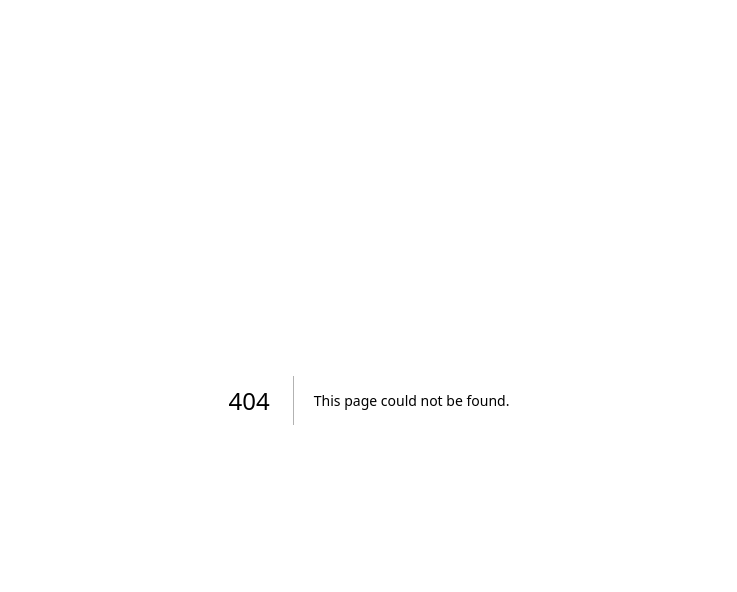
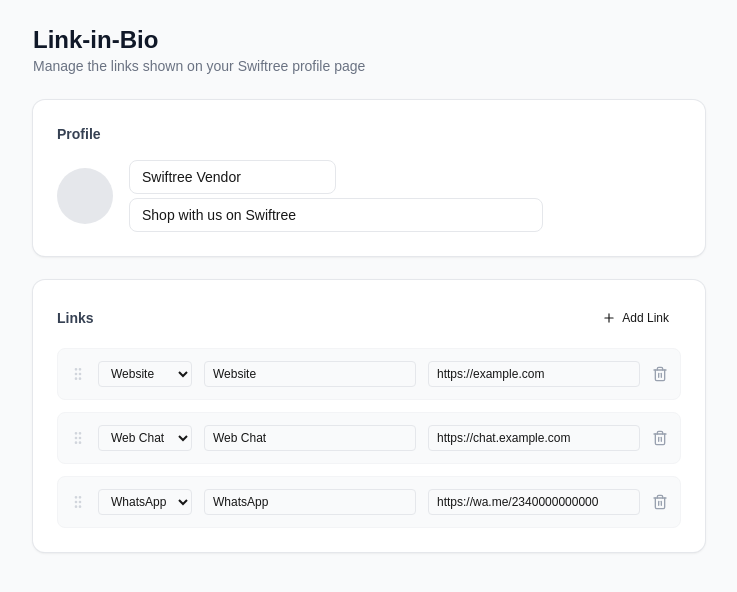
Before and after one commit to Sellfast-app/linkinbio, a Next.js app: page /dashboard in a window 1280 px wide. Before the commit this address had no page. Shown: the top 592 px of the page, without its empty margins (271-1008 px from the left). Built offline with nearby package versions, Linux system fonts and the light colour scheme.

Commit message:
feat(linkinbio): initial Link-in-Bio hub — landing page + link dashboard

```diff
--- a/package.json
+++ b/package.json
@@ -8,6 +8,7 @@
     "start": "next start"
   },
   "dependencies": {
+    "lucide-react": "^1.48.0",
     "next": "16.3.7",
     "react": "19.2.8",
     "react-dom": "19.2.8"
--- /dev/null
+++ b/src/app/[vendor]/page.tsx
@@ -0,0 +1,41 @@
+import { Profile, DEFAULT_PROFILE } from '@/lib/types';
+import { LinkBlock } from '@/components/LinkBlock';
+
+interface LandingPageProps {
+  params: { vendor: string };
+}
+
+export default function LandingPage({ params }: LandingPageProps) {
+  const profile: Profile = DEFAULT_PROFILE;
+
+  return (
+    <main className="flex min-h-screen items-center justify-center bg-black px-4 py-12">
+      <div className="w-full max-w-md space-y-6">
+        {/* Profile Card */}
+        <div className="flex flex-col items-center space-y-3 pb-8">
+          <div className="h-20 w-20 rounded-full bg-gray-800 ring-2 ring-gray-700" />
+          <h1 className="text-xl font-bold text-white">{profile.vendorName}</h1>
+          <p className="text-sm text-gray-400">{profile.bio}</p>
+          <div className="flex items-center gap-3 pt-2">
+            <span className="text-xs text-gray-500">{profile.handle}</span>
+          </div>
+        </div>
+
+        {/* Link Blocks */}
+        <div className="space-y-3">
+          {profile.links
+            .filter((link) => link.isActive)
+            .sort((a, b) => a.order - b.order)
+            .map((link, index) => (
+              <LinkBlock key={link.id} link={link} index={index} />
+            ))}
+        </div>
+
+        {/* Footer */}
+        <p className="pt-8 text-center text-xs text-gray-600">
+          Powered by Swiftree
+        </p>
+      </div>
+    </main>
+  );
+}
--- /dev/null
+++ b/src/app/dashboard/page.tsx
@@ -0,0 +1,134 @@
+'use client';
+
+import { useState } from 'react';
+import { Plus, Trash2, GripVertical, Globe, MessageCircle, MessageSquare, ShoppingBag } from 'lucide-react';
+import { Profile, LinkItem, DEFAULT_PROFILE } from '@/lib/types';
+
+const ICON_OPTIONS = [
+  { value: 'globe', label: 'Website', icon: Globe },
+  { value: 'message-circle', label: 'Web Chat', icon: MessageCircle },
+  { value: 'message-square', label: 'WhatsApp', icon: MessageSquare },
+  { value: 'shopping_bag', label: 'Shop', icon: ShoppingBag },
+];
+
+export default function LinkDashboard() {
+  const [profile, setProfile] = useState<Profile>(DEFAULT_PROFILE);
+
+  const updateLink = (id: string, field: keyof LinkItem, value: string | boolean | number) => {
+    setProfile((prev) => ({
+      ...prev,
+      links: prev.links.map((link) => (link.id === id ? { ...link, [field]: value } : link)),
+    }));
+  };
+
+  const addLink = () => {
+    const newLink: LinkItem = {
+      id: Date.now().toString(),
+      platform: 'New Link',
+      url: '',
+      icon: 'globe',
+      order: profile.links.length,
+      isActive: true,
+    };
+    setProfile((prev) => ({ ...prev, links: [...prev.links, newLink] }));
+  };
+
+  const removeLink = (id: string) => {
+    setProfile((prev) => ({
+      ...prev,
+      links: prev.links.filter((link) => link.id !== id),
+    }));
+  };
+
+  return (
+    <main className="min-h-screen bg-gray-50 p-6">
+      <div className="mx-auto max-w-2xl space-y-6">
+        <div>
+          <h1 className="text-2xl font-bold text-gray-900">Link-in-Bio</h1>
+          <p className="text-sm text-gray-500">Manage the links shown on your Swiftree profile page</p>
+        </div>
+
+        {/* Profile Preview */}
+        <div className="rounded-xl bg-white p-6 shadow-sm ring-1 ring-gray-200">
+          <h2 className="mb-4 text-sm font-semibold text-gray-700">Profile</h2>
+          <div className="flex items-center gap-4">
+            <div className="h-14 w-14 rounded-full bg-gray-200" />
+            <div className="space-y-1">
+              <input
+                type="text"
+                value={profile.vendorName}
+                onChange={(e) => setProfile((prev) => ({ ...prev, vendorName: e.target.value }))}
+                className="rounded-lg border border-gray-200 px-3 py-1.5 text-sm focus:border-primary focus:ring-1 focus:ring-primary"
+              />
+              <input
+                type="text"
+                value={profile.bio}
+                onChange={(e) => setProfile((prev) => ({ ...prev, bio: e.target.value }))}
+                className="w-full rounded-lg border border-gray-200 px-3 py-1.5 text-sm focus:border-primary focus:ring-1 focus:ring-primary"
+                placeholder="Tell customers about your store"
+              />
+            </div>
+          </div>
+        </div>
+
+        {/* Links List */}
+        <div className="rounded-xl bg-white p-6 shadow-sm ring-1 ring-gray-200">
+          <div className="mb-4 flex items-center justify-between">
+            <h2 className="text-sm font-semibold text-gray-700">Links</h2>
+            <button
+              onClick={addLink}
+              className="flex items-center gap-1.5 rounded-lg bg-primary px-3 py-1.5 text-xs font-medium text-primary-foreground hover:bg-primary-secondary"
+            >
+              <Plus className="h-3.5 w-3.5" /> Add Link
+            </button>
+          </div>
+
+          <div className="space-y-3">
+            {profile.links
+              .filter((link) => link.isActive)
+              .sort((a, b) => a.order - b.order)
+              .map((link, index) => (
+                <div
+                  key={link.id}
+                  className="flex items-center gap-3 rounded-lg border border-gray-100 bg-gray-50 p-3"
+                >
+                  <GripVertical className="h-4 w-4 text-gray-300" />
+                  <select
+                    value={link.icon}
+                    onChange={(e) => updateLink(link.id, 'icon', e.target.value)}
+                    className="rounded border border-gray-200 px-2 py-1 text-xs"
+                  >
+                    {ICON_OPTIONS.map((opt) => (
+                      <option key={opt.value} value={opt.value}>
+                        {opt.label}
+                      </option>
+                    ))}
+                  </select>
+                  <input
+                    type="text"
+                    value={link.platform}
+                    onChange={(e) => updateLink(link.id, 'platform', e.target.value)}
+                    className="flex-1 rounded border border-gray-200 px-2 py-1 text-xs"
+                    placeholder="Label"
+                  />
+                  <input
+                    type="url"
+                    value={link.url}
+                    onChange={(e) => updateLink(link.id, 'url', e.target.value)}
+                    className="flex-1 rounded border border-gray-200 px-2 py-1 text-xs"
+                    placeholder="https://"
+                  />
+                  <button
+                    onClick={() => removeLink(link.id)}
+                    className="text-gray-400 hover:text-red-500"
+                  >
+                    <Trash2 className="h-4 w-4" />
+                  </button>
+                </div>
+              ))}
+          </div>
+        </div>
+      </div>
+    </main>
+  );
+}
--- a/src/app/layout.tsx
+++ b/src/app/layout.tsx
@@ -17,7 +17,7 @@ export const metadata: Metadata = {
   description: "Generated by create next app",
 };
 
-export default function RootLayout({ children }: LayoutProps<"/">) {
+export default function RootLayout({ children }: { children: React.ReactNode }) {
   return (
     <html
       lang="en"
--- /dev/null
+++ b/src/components/LinkBlock.tsx
@@ -0,0 +1,35 @@
+import Link from 'next/link';
+import { Globe, MessageCircle, MessageSquare, ShoppingBag, Phone } from 'lucide-react';
+import { Profile, LinkItem } from '@/lib/types';
+
+const ICON_MAP: Record<string, React.FC<{ className?: string }>> = {
+  globe: Globe,
+  'message-circle': MessageCircle,
+  'message-square': MessageSquare,
+  shopping_bag: ShoppingBag,
+  phone: Phone,
+};
+
+interface LinkBlockProps {
+  link: LinkItem;
+  index: number;
+}
+
+export function LinkBlock({ link, index }: LinkBlockProps) {
+  const Icon = ICON_MAP[link.icon] || Globe;
+
+  return (
+    <Link
+      href={link.url}
+      target="_blank"
+      rel="noopener noreferrer"
+      className="group flex w-full items-center gap-4 rounded-xl bg-white px-5 py-4 shadow-sm ring-1 ring-gray-200 transition-all duration-200 hover:shadow-md hover:ring-gray-300 active:scale-[0.98]"
+      style={{ animationDelay: `${index * 80}ms` }}
+    >
+      <div className="flex h-10 w-10 shrink-0 items-center justify-center rounded-lg bg-gray-50 group-hover:bg-gray-100">
+        <Icon className="h-5 w-5 text-gray-700" />
+      </div>
+      <span className="text-sm font-medium text-gray-900">{link.platform}</span>
+    </Link>
+  );
+}
--- /dev/null
+++ b/src/lib/types.ts
@@ -0,0 +1,28 @@
+export interface LinkItem {
+  id: string;
+  platform: string;
+  url: string;
+  icon: string;
+  order: number;
+  isActive: boolean;
+}
+
+export interface Profile {
+  vendorName: string;
+  handle: string;
+  avatarUrl: string;
+  bio: string;
+  links: LinkItem[];
+}
+
+export const DEFAULT_PROFILE: Profile = {
+  vendorName: 'Swiftree Vendor',
+  handle: '@vendor',
+  avatarUrl: '',
+  bio: 'Shop with us on Swiftree',
+  links: [
+    { id: '1', platform: 'Website', url: 'https://example.com', icon: 'globe', order: 0, isActive: true },
+    { id: '2', platform: 'Web Chat', url: 'https://chat.example.com', icon: 'message-circle', order: 1, isActive: true },
+    { id: '3', platform: 'WhatsApp', url: 'https://wa.me/2340000000000', icon: 'message-square', order: 2, isActive: true },
+  ],
+};
```
Also changed, not shown: 1 other file (tests, documents, lock files or other folders).
